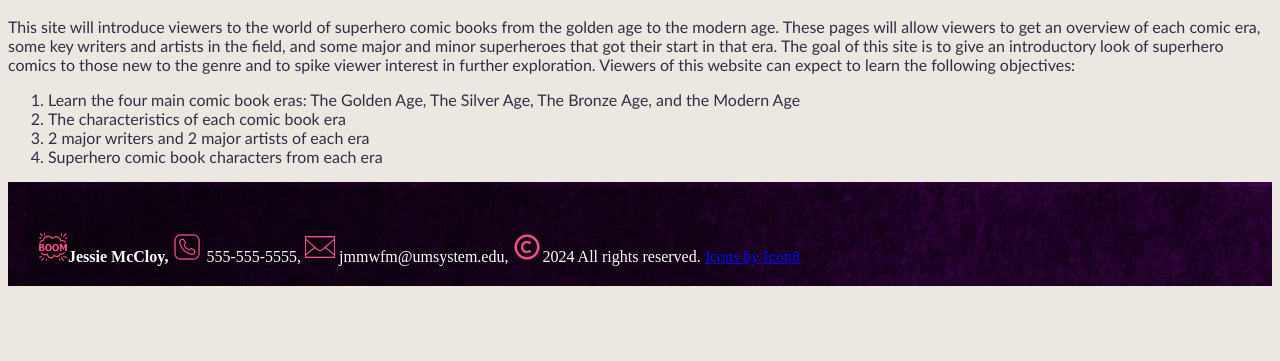
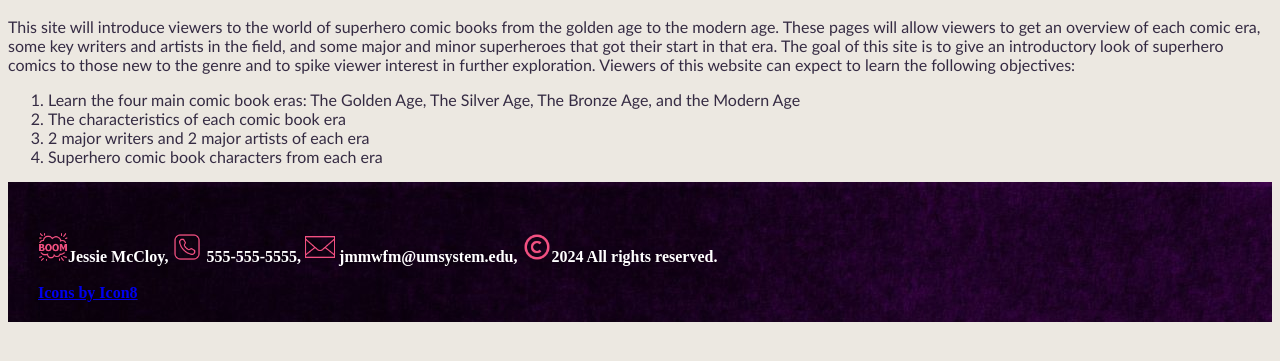
Before and after one commit to jm3684/jm3684.github.io, a plain HTML site: page islt_7310/index.html in a window 1280 px wide. Shown: the part 219-580 px from the top of the page. Drawn offline with Linux system fonts and the light colour scheme.

Commit message:
Add files via upload

```diff
--- a/islt_7310/index.html
+++ b/islt_7310/index.html
@@ -4,12 +4,12 @@
     <head>
         <meta charset="utf-8">
         <meta name="viewport" content="width=device-width, initial-scale=1">
+        <link rel="favicon" type="image/x-icon" href="favicon.ico">
         <title>Home Page</title>
         <!--This is the Home page for Web Development assignment-->
 
         <link rel="stylesheet" href="style.css">
         <link rel="navigation stylesheet" href="nav.css">
-        <link rel="favicon" type="image/x-icon" href="favicon.ico">
 
     </head>
     <body>
@@ -47,10 +47,10 @@ The Bronze Age, and the Modern Age</li>
         </main>
         <footer>
             <img src="comic_icon.png" title="comic" width = "30"><strong>Jessie McCloy,</strong>
-            <img src="phone_icon.png" title="phone" width = "30"> 555-555-5555,
-            <img src="email_icon.png" title="email" width = "30"> jmmwfm@umsystem.edu,
-            <img src="copyright_icon.png" title="copyright" width = "30">2024 All rights reserved.
-            <a href="https://icon8.com">Icons by Icon8</a>
+            <img src="phone_icon.png" title="phone" width = "30"> <strong>555-555-5555, </strong>
+            <img src="email_icon.png" title="email" width = "30"> <strong>jmmwfm@umsystem.edu,</strong>
+            <img src="copyright_icon.png" title="copyright" width = "30"><strong>2024 All rights reserved.</strong><br><br>
+            <a href="https://icon8.com"><strong>Icons by Icon8</strong></a>
         </footer>
     </body>
 </html>
```
